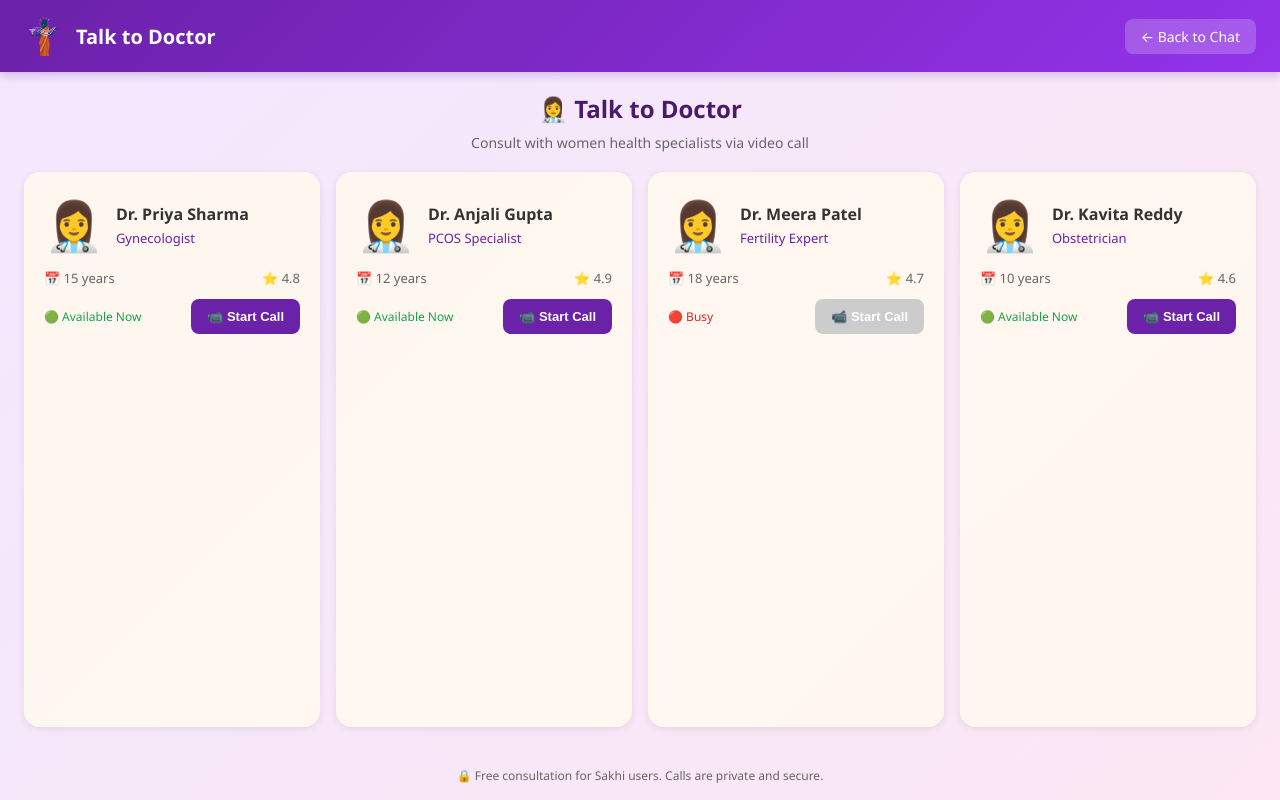
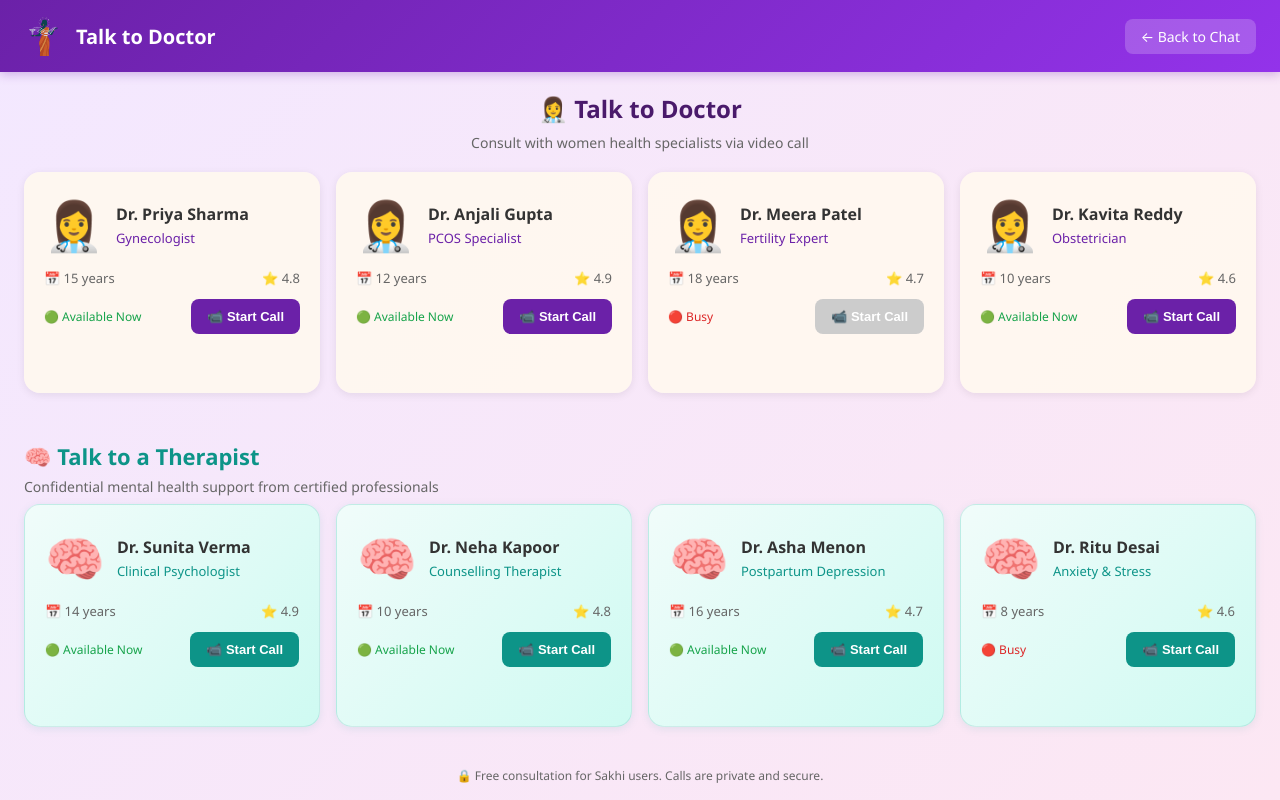
Before and after one commit to devashishrege18/Sakhi, a Next.js app: page /doctors in a window 1280 px wide. Built offline with nearby package versions, Linux system fonts and the light colour scheme.

Commit message:
Fix suggestion buttons sending undefined + add therapist section to doctors page

```diff
--- a/src/app/doctors/page.js
+++ b/src/app/doctors/page.js
@@ -2,16 +2,16 @@
 import { useState, useEffect } from 'react';
 
 const TRANSLATIONS = {
-  'hi-IN': { title: 'डॉक्टर से बात करें', subtitle: 'महिला स्वास्थ्य विशेषज्ञों से वीडियो कॉल पर परामर्श', backBtn: '← वापस', available: '🟢 अभी उपलब्ध', busy: '🔴 व्यस्त', startCall: '📹 कॉल शुरू करें', footer: '🔒 साखी उपयोगकर्ताओं के लिए मुफ्त परामर्श। कॉल प्राइवेट और सुरक्षित हैं।' },
-  'en-IN': { title: 'Talk to Doctor', subtitle: 'Consult with women health specialists via video call', backBtn: '← Back to Chat', available: '🟢 Available Now', busy: '🔴 Busy', startCall: '📹 Start Call', footer: '🔒 Free consultation for Sakhi users. Calls are private and secure.' },
-  'bn-IN': { title: 'ডাক্তারের সাথে কথা বলুন', subtitle: 'ভিডিও কলে মহিলা স্বাস্থ্য বিশেষজ্ঞদের সাথে পরামর্শ করুন', backBtn: '← ফিরুন', available: '🟢 এখন উপলব্ধ', busy: '🔴 ব্যস্ত', startCall: '📹 কল শুরু', footer: '🔒 সাখি ব্যবহারকারীদের জন্য বিনামূল্যে পরামর্শ।' },
-  'te-IN': { title: 'డాక్టర్‌తో మాట్లాడండి', subtitle: 'వీడియో కాల్ ద్వారా మహిళా ఆరోగ్య నిపుణులను సంప్రదించండి', backBtn: '← వెనక్కి', available: '🟢 ఇప్పుడు అందుబాటులో', busy: '🔴 బిజీ', startCall: '📹 కాల్ ప్రారంభించు', footer: '🔒 సాఖి వినియోగదారులకు ఉచిత సంప్రదింపు.' },
-  'ta-IN': { title: 'மருத்துவரிடம் பேசுங்கள்', subtitle: 'வீடியோ அழைப்பு மூலம் பெண்கள் சுகாதார நிபுணர்களை அணுகுங்கள்', backBtn: '← பின்', available: '🟢 இப்போது கிடைக்கும்', busy: '🔴 பிஸி', startCall: '📹 அழைப்பை தொடங்கு', footer: '🔒 சாகி பயனர்களுக்கு இலவச ஆலோசனை.' },
-  'mr-IN': { title: 'डॉक्टरांशी बोला', subtitle: 'व्हिडिओ कॉलद्वारे महिला आरोग्य तज्ञांशी सल्लामसलत करा', backBtn: '← मागे', available: '🟢 आता उपलब्ध', busy: '🔴 व्यस्त', startCall: '📹 कॉल सुरू करा', footer: '🔒 साखी वापरकर्त्यांसाठी मोफत सल्ला.' },
-  'gu-IN': { title: 'ડૉક્ટર સાથે વાત કરો', subtitle: 'વિડિયો કૉલ દ્વારા મહિલા આરોગ્ય નિષ્ણાતોની સલાહ લો', backBtn: '← પાછા', available: '🟢 હવે ઉપલબ્ધ', busy: '🔴 વ્યસ્ત', startCall: '📹 કૉલ શરૂ કરો', footer: '🔒 સાખી વપરાશકર્તાઓ માટે મફત સલાહ.' },
-  'kn-IN': { title: 'ವೈದ್ಯರೊಂದಿಗೆ ಮಾತನಾಡಿ', subtitle: 'ವೀಡಿಯೊ ಕರೆ ಮೂಲಕ ಮಹಿಳಾ ಆರೋಗ್ಯ ತಜ್ಞರನ್ನು ಸಂಪರ್ಕಿಸಿ', backBtn: '← ಹಿಂದೆ', available: '🟢 ಈಗ ಲಭ್ಯ', busy: '🔴 ಬ್ಯುಸಿ', startCall: '📹 ಕರೆ ಪ್ರಾರಂಭಿಸಿ', footer: '🔒 ಸಾಖಿ ಬಳಕೆದಾರರಿಗೆ ಉಚಿತ ಸಲಹೆ.' },
-  'ml-IN': { title: 'ഡോക്ടറുമായി സംസാരിക്കുക', subtitle: 'വീഡിയോ കോൾ വഴി വനിതാ ആരോഗ്യ വിദഗ്ധരെ സമീപിക്കുക', backBtn: '← തിരികെ', available: '🟢 ഇപ്പോൾ ലഭ്യമാണ്', busy: '🔴 ബിസി', startCall: '📹 കോൾ ആരംഭിക്കുക', footer: '🔒 സാഖി ഉപയോക്താക്കൾക്ക് സൗജന്യ കൺസൾട്ടേഷൻ.' },
-  'pa-IN': { title: 'ਡਾਕਟਰ ਨਾਲ ਗੱਲ ਕਰੋ', subtitle: 'ਵੀਡੀਓ ਕਾਲ ਰਾਹੀਂ ਮਹਿਲਾ ਸਿਹਤ ਮਾਹਿਰਾਂ ਨਾਲ ਸਲਾਹ ਲਓ', backBtn: '← ਪਿੱਛੇ', available: '🟢 ਹੁਣ ਉਪਲਬਧ', busy: '🔴 ਵਿਅਸਤ', startCall: '📹 ਕਾਲ ਸ਼ੁਰੂ ਕਰੋ', footer: '🔒 ਸਾਖੀ ਉਪਭੋਗਤਾਵਾਂ ਲਈ ਮੁਫ਼ਤ ਸਲਾਹ.' }
+  'hi-IN': { title: 'डॉक्टर से बात करें', subtitle: 'महिला स्वास्थ्य विशेषज्ञों से वीडियो कॉल पर परामर्श', backBtn: '← वापस', available: '🟢 अभी उपलब्ध', busy: '🔴 व्यस्त', startCall: '📹 कॉल शुरू करें', footer: '🔒 साखी उपयोगकर्ताओं के लिए मुफ्त परामर्श। कॉल प्राइवेट और सुरक्षित हैं।', therapistTitle: '🧠 थेरेपिस्ट से बात करें', therapistSubtitle: 'मानसिक स्वास्थ्य विशेषज्ञों से गोपनीय परामर्श' },
+  'en-IN': { title: 'Talk to Doctor', subtitle: 'Consult with women health specialists via video call', backBtn: '← Back to Chat', available: '🟢 Available Now', busy: '🔴 Busy', startCall: '📹 Start Call', footer: '🔒 Free consultation for Sakhi users. Calls are private and secure.', therapistTitle: '🧠 Talk to a Therapist', therapistSubtitle: 'Confidential mental health support from certified professionals' },
+  'bn-IN': { title: 'ডাক্তারের সাথে কথা বলুন', subtitle: 'ভিডিও কলে মহিলা স্বাস্থ্য বিশেষজ্ঞদের সাথে পরামর্শ করুন', backBtn: '← ফিরুন', available: '🟢 এখন উপলব্ধ', busy: '🔴 ব্যস্ত', startCall: '📹 কল শুরু', footer: '🔒 সাখি ব্যবহারকারীদের জন্য বিনামূল্যে পরামর্শ।', therapistTitle: '🧠 থেরাপিস্টের সাথে কথা বলুন', therapistSubtitle: 'মানসিক স্বাস্থ্য বিশেষজ্ঞদের সাথে গোপনীয় পরামর্শ' },
+  'te-IN': { title: 'డాక్టర్‌తో మాట్లాడండి', subtitle: 'వీడియో కాల్ ద్వారా మహిళా ఆరోగ్య నిపుణులను సంప్రదించండి', backBtn: '← వెనక్కి', available: '🟢 ఇప్పుడు అందుబాటులో', busy: '🔴 బిజీ', startCall: '📹 కాల్ ప్రారంభించు', footer: '🔒 సాఖి వినియోగదారులకు ఉచిత సంప్రదింపు.', therapistTitle: '🧠 థెరపిస్ట్‌తో మాట్లాడండి', therapistSubtitle: 'మానసిక ఆరోగ్య నిపుణుల నుండి రహస్య సహాయం' },
+  'ta-IN': { title: 'மருத்துவரிடம் பேசுங்கள்', subtitle: 'வீடியோ அழைப்பு மூலம் பெண்கள் சுகாதார நிபுணர்களை அணுகுங்கள்', backBtn: '← பின்', available: '🟢 இப்போது கிடைக்கும்', busy: '🔴 பிஸி', startCall: '📹 அழைப்பை தொடங்கு', footer: '🔒 சாகி பயனர்களுக்கு இலவச ஆலோசனை.', therapistTitle: '🧠 சிகிச்சையாளரிடம் பேசுங்கள்', therapistSubtitle: 'மன நல நிபுணர்களிடம் ரகசிய ஆலோசனை' },
+  'mr-IN': { title: 'डॉक्टरांशी बोला', subtitle: 'व्हिडिओ कॉलद्वारे महिला आरोग्य तज्ञांशी सल्लामसलत करा', backBtn: '← मागे', available: '🟢 आता उपलब्ध', busy: '🔴 व्यस्त', startCall: '📹 कॉल सुरू करा', footer: '🔒 साखी वापरकर्त्यांसाठी मोफत सल्ला.', therapistTitle: '🧠 थेरपिस्टशी बोला', therapistSubtitle: 'मानसिक आरोग्य तज्ञांशी गोपनीय सल्लामसलत' },
+  'gu-IN': { title: 'ડૉક્ટર સાથે વાત કરો', subtitle: 'વિડિયો કૉલ દ્વારા મહિલા આરોગ્ય નિષ્ણાતોની સલાહ લો', backBtn: '← પાછા', available: '🟢 હવે ઉપલબ્ધ', busy: '🔴 વ્યસ્ત', startCall: '📹 કૉલ શરૂ કરો', footer: '🔒 સાખી વપરાશકર્તાઓ માટે મફત સલાહ.', therapistTitle: '🧠 થેરાપિસ્ટ સાથે વાત કરો', therapistSubtitle: 'માનસિક સ્વાસ્થ્ય નિષ્ણાતો સાથે ગોપનીય સલાહ' },
+  'kn-IN': { title: 'ವೈದ್ಯರೊಂದಿಗೆ ಮಾತನಾಡಿ', subtitle: 'ವೀಡಿಯೊ ಕರೆ ಮೂಲಕ ಮಹಿಳಾ ಆರೋಗ್ಯ ತಜ್ಞರನ್ನು ಸಂಪರ್ಕಿಸಿ', backBtn: '← ಹಿಂದೆ', available: '🟢 ಈಗ ಲಭ್ಯ', busy: '🔴 ಬ್ಯುಸಿ', startCall: '📹 ಕರೆ ಪ್ರಾರಂಭಿಸಿ', footer: '🔒 ಸಾಖಿ ಬಳಕೆದಾರರಿಗೆ ಉಚಿತ ಸಲಹೆ.', therapistTitle: '🧠 ಥೆರಪಿಸ್ಟ್ ಜೊತೆ ಮಾತನಾಡಿ', therapistSubtitle: 'ಮಾನಸಿಕ ಆರೋಗ್ಯ ತಜ್ಞರಿಂದ ಗೌಪ್ಯ ಸಹಾಯ' },
+  'ml-IN': { title: 'ഡോക്ടറുമായി സംസാരിക്കുക', subtitle: 'വീഡിയോ കോൾ വഴി വനിതാ ആരോഗ്യ വിദഗ്ധരെ സമീപിക്കുക', backBtn: '← തിരികെ', available: '🟢 ഇപ്പോൾ ലഭ്യമാണ്', busy: '🔴 ബിസി', startCall: '📹 കോൾ ആരംഭിക്കുക', footer: '🔒 സാഖി ഉപയോക്താക്കൾക്ക് സൗജന്യ കൺസൾട്ടേഷൻ.', therapistTitle: '🧠 തെറാപ്പിസ്റ്റുമായി സംസാരിക്കുക', therapistSubtitle: 'മാനസികാരോഗ്യ വിദഗ്ധരിൽ നിന്ന് രഹസ്യ സഹായം' },
+  'pa-IN': { title: 'ਡਾਕਟਰ ਨਾਲ ਗੱਲ ਕਰੋ', subtitle: 'ਵੀਡੀਓ ਕਾਲ ਰਾਹੀਂ ਮਹਿਲਾ ਸਿਹਤ ਮਾਹਿਰਾਂ ਨਾਲ ਸਲਾਹ ਲਓ', backBtn: '← ਪਿੱਛੇ', available: '🟢 ਹੁਣ ਉਪਲਬਧ', busy: '🔴 ਵਿਅਸਤ', startCall: '📹 ਕਾਲ ਸ਼ੁਰੂ ਕਰੋ', footer: '🔒 ਸਾਖੀ ਉਪਭੋਗਤਾਵਾਂ ਲਈ ਮੁਫ਼ਤ ਸਲਾਹ.', therapistTitle: '🧠 ਥੈਰੇਪਿਸਟ ਨਾਲ ਗੱਲ ਕਰੋ', therapistSubtitle: 'ਮਾਨਸਿਕ ਸਿਹਤ ਮਾਹਿਰਾਂ ਤੋਂ ਗੁਪਤ ਸਹਾਇਤਾ' }
 };
 
 const DOCTORS = [
@@ -19,6 +19,13 @@ const DOCTORS = [
   { id: 2, name: 'Dr. Anjali Gupta', specialty: 'PCOS Specialist', experience: '12 years', rating: 4.9, available: true, image: '👩‍⚕️' },
   { id: 3, name: 'Dr. Meera Patel', specialty: 'Fertility Expert', experience: '18 years', rating: 4.7, available: false, image: '👩‍⚕️' },
   { id: 4, name: 'Dr. Kavita Reddy', specialty: 'Obstetrician', experience: '10 years', rating: 4.6, available: true, image: '👩‍⚕️' },
+];
+
+const THERAPISTS = [
+  { id: 101, name: 'Dr. Sunita Verma', specialty: 'Clinical Psychologist', experience: '14 years', rating: 4.9, available: true, image: '🧠' },
+  { id: 102, name: 'Dr. Neha Kapoor', specialty: 'Counselling Therapist', experience: '10 years', rating: 4.8, available: true, image: '🧠' },
+  { id: 103, name: 'Dr. Asha Menon', specialty: 'Postpartum Depression', experience: '16 years', rating: 4.7, available: true, image: '🧠' },
+  { id: 104, name: 'Dr. Ritu Desai', specialty: 'Anxiety & Stress', experience: '8 years', rating: 4.6, available: false, image: '🧠' },
 ];
 
 export default function DoctorsPage() {
@@ -94,7 +101,8 @@ export default function DoctorsPage() {
         .doctors-title h1 { font-size: 24px; font-weight: bold; color: #4a1a6b; margin: 0; }
         .doctors-title p { color: #666; font-size: 14px; margin-top: 8px; }
         .doctors-grid { flex: 1; padding: 0 24px 24px; display: grid; grid-template-columns: repeat(auto-fill, minmax(280px, 1fr)); gap: 16px; }
-        .doctor-card { background: rgba(255,248,240,0.95); border-radius: 16px; padding: 20px; box-shadow: 0 2px 8px rgba(0,0,0,0.08); }
+        .doctor-card { background: rgba(255,248,240,0.95); border-radius: 16px; padding: 20px; box-shadow: 0 2px 8px rgba(0,0,0,0.08); transition: transform 0.2s, box-shadow 0.2s; }
+        .doctor-card:hover { transform: translateY(-2px); box-shadow: 0 4px 16px rgba(107,33,168,0.15); }
         .doctor-top { display: flex; align-items: center; gap: 12px; margin-bottom: 12px; }
         .doctor-avatar { font-size: 48px; }
         .doctor-name { margin: 0; font-size: 16px; font-weight: bold; color: #333; }
@@ -103,8 +111,17 @@ export default function DoctorsPage() {
         .doctor-actions { display: flex; align-items: center; justify-content: space-between; }
         .status-available { font-size: 12px; color: #16a34a; font-weight: 500; }
         .status-busy { font-size: 12px; color: #dc2626; font-weight: 500; }
-        .call-btn { background: #6b21a8; color: white; padding: 10px 16px; border-radius: 8px; border: none; font-weight: 600; font-size: 13px; cursor: pointer; }
+        .call-btn { background: #6b21a8; color: white; padding: 10px 16px; border-radius: 8px; border: none; font-weight: 600; font-size: 13px; cursor: pointer; transition: background 0.2s; }
+        .call-btn:hover { background: #7c3aed; }
         .call-btn:disabled { background: #ccc; cursor: not-allowed; }
+        .call-btn.therapist-btn { background: #0d9488; }
+        .call-btn.therapist-btn:hover { background: #14b8a6; }
+        .section-divider { padding: 24px 24px 8px; }
+        .section-divider h2 { font-size: 22px; font-weight: bold; color: #0d9488; margin: 0; }
+        .section-divider p { color: #666; font-size: 14px; margin-top: 6px; }
+        .therapist-card { background: linear-gradient(135deg, rgba(240,253,250,0.95), rgba(204,251,241,0.95)); border-radius: 16px; padding: 20px; box-shadow: 0 2px 8px rgba(13,148,136,0.1); border: 1px solid rgba(13,148,136,0.15); transition: transform 0.2s, box-shadow 0.2s; }
+        .therapist-card:hover { transform: translateY(-2px); box-shadow: 0 4px 16px rgba(13,148,136,0.2); }
+        .therapist-card .doctor-specialty { color: #0d9488; }
         .doctors-footer { padding: 16px 24px; text-align: center; }
         .doctors-footer p { font-size: 12px; color: #666; }
 
@@ -117,8 +134,11 @@ export default function DoctorsPage() {
           .doctors-title h1 { font-size: 20px; }
           .doctors-grid { padding: 0 16px 16px; grid-template-columns: 1fr; }
           .doctor-card { padding: 16px; }
+          .therapist-card { padding: 16px; }
           .doctor-avatar { font-size: 40px; }
           .doctor-name { font-size: 15px; }
+          .section-divider { padding: 16px 16px 4px; }
+          .section-divider h2 { font-size: 18px; }
         }
       `}</style>
       <div className="doctors-page">
@@ -165,6 +185,42 @@ export default function DoctorsPage() {
           ))}
         </div>
 
+        {/* Therapist Section */}
+        <div className="section-divider">
+          <h2>{t.therapistTitle}</h2>
+          <p>{t.therapistSubtitle}</p>
+        </div>
+
+        <div className="doctors-grid">
+          {THERAPISTS.map(doc => (
+            <div key={doc.id} className="therapist-card">
+              <div className="doctor-top">
+                <span className="doctor-avatar">{doc.image}</span>
+                <div>
+                  <h3 className="doctor-name">{doc.name}</h3>
+                  <p className="doctor-specialty">{doc.specialty}</p>
+                </div>
+              </div>
+              <div className="doctor-info">
+                <span>📅 {doc.experience}</span>
+                <span>⭐ {doc.rating}</span>
+              </div>
+              <div className="doctor-actions">
+                <span className={doc.available ? 'status-available' : 'status-busy'}>
+                  {doc.available ? t.available : t.busy}
+                </span>
+                <button
+                  onClick={() => startCall(doc)}
+                  disabled={!doc.available}
+                  className="call-btn therapist-btn"
+                >
+                  {t.startCall}
+                </button>
+              </div>
+            </div>
+          ))}
+        </div>
+
         <div className="doctors-footer">
           <p>{t.footer}</p>
         </div>
--- a/src/app/page.js
+++ b/src/app/page.js
@@ -683,7 +683,7 @@ export default function Home() {
     setInput('');
     setLoading(true);
     try {
-      const res = await fetch('/api/chat', { method: 'POST', headers: { 'Content-Type': 'application/json' }, body: JSON.stringify({ message: userMsg.text, history: messages, language: selectedLang.code }) });
+      const res = await fetch('/api/chat', { method: 'POST', headers: { 'Content-Type': 'application/json' }, body: JSON.stringify({ message: userMsg.content, history: messages, language: selectedLang.code }) });
       const data = await res.json();
 
       // Auto-switch language based on AI detection
```
